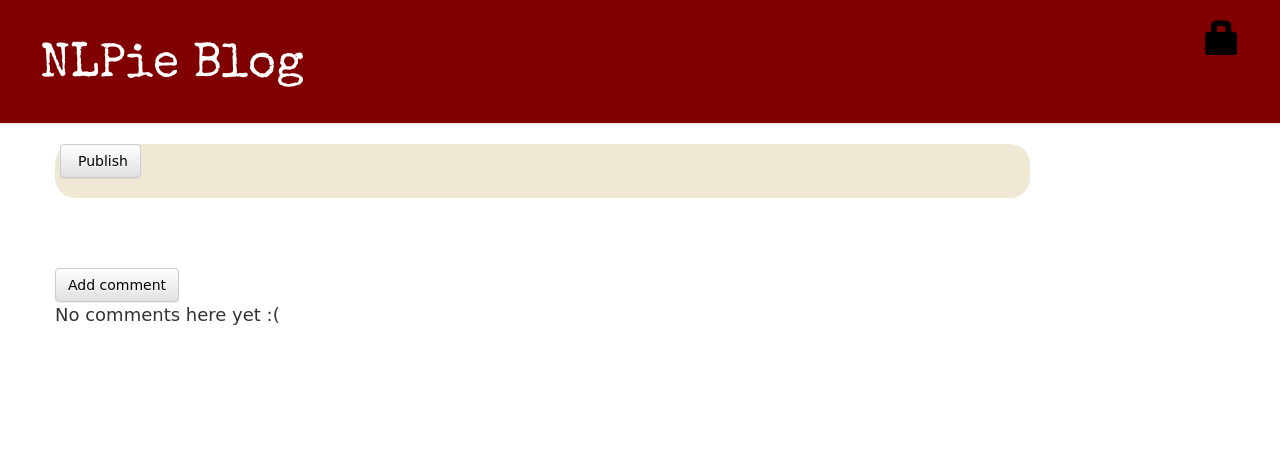
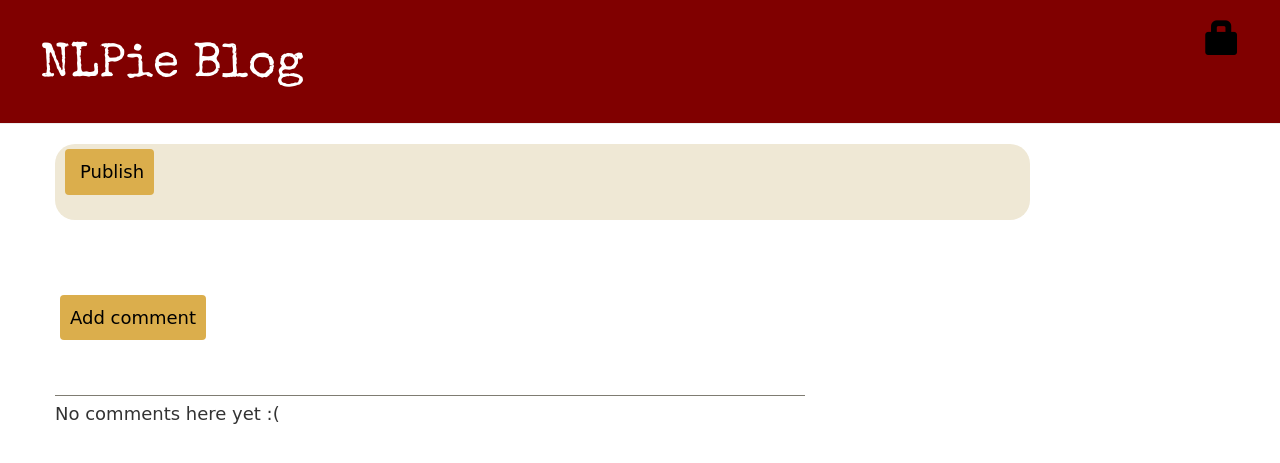
Before and after one commit to kasraavand/NLPie-blog, a Django app: template blog/templates/blog/post_detail.html in a window 1280 px wide. Shown: the top 463 px of the page. Run offline with Django 3.2, Linux system fonts and the light colour scheme; the template is opened without the code that fills it, so the values that code supplies are empty; some libraries are stand-ins or nearby versions; some web fonts are replaced.

Commit message:
add some filters and other improvements

```diff
--- a/blog/templates/blog/post_detail.html
+++ b/blog/templates/blog/post_detail.html
@@ -5,27 +5,28 @@
     <div class="post">
         {% if post.published_date %}
             <div class="date">
-                {{ post.published_date }}
+                {{ post.published_date|date:"M d, Y" }}
             </div>
         {% else %}
-		    <a class="btn btn-default" href="{% url 'post_publish' pk=post.pk %}">Publish</a>
+		    <a class="button" href="{% url 'post_publish' pk=post.pk %}">Publish</a>
         {% endif %}
         {% if user.is_authenticated %}
-		     <a class="btn btn-default" href="{% url 'post_edit' pk=post.pk %}"><span class="glyphicon glyphicon-pencil"></span></a>
-		     <a class="btn btn-default" href="{% url 'post_remove' pk=post.pk %}"><span class="glyphicon glyphicon-remove"></span></a>
+		     <a class="button" href="{% url 'post_edit' pk=post.pk %}"><span class="glyphicon glyphicon-pencil"></span></a>
+		     <a class="button" href="{% url 'post_remove' pk=post.pk %}"><span class="glyphicon glyphicon-remove"></span></a>
 		{% endif %}
         <h1>{{ post.title }}</h1>
         <p>{{ post.text|render|safe }}</p>
     </div>
-    <a class="btn btn-default" href="{% url 'add_comment_to_post' pk=post.pk %}">Add comment</a>
+    <a class="button" href="{% url 'add_comment_to_post' pk=post.pk %}"><span>Add comment</span></a>
+    <hr>
 {% for comment in post.comments.all %}
     {% if user.is_authenticated or comment.approved_comment %}
     <div class="comment">
         <div class="date">
             {{ comment.created_date }}
             {% if not comment.approved_comment %}
-                <a class="btn btn-default" href="{% url 'comment_remove' pk=comment.pk %}"><span class="glyphicon glyphicon-remove"></span></a>
-                <a class="btn btn-default" href="{% url 'comment_approve' pk=comment.pk %}"><span class="glyphicon glyphicon-ok"></span></a>
+                <a class="button" href="{% url 'comment_remove' pk=comment.pk %}"><span class="glyphicon glyphicon-remove"></span></a>
+                <a class="button" href="{% url 'comment_approve' pk=comment.pk %}"><span class="glyphicon glyphicon-ok"></span></a>
             {% endif %}
         </div>
         <strong>{{ comment.author }}</strong>
```
